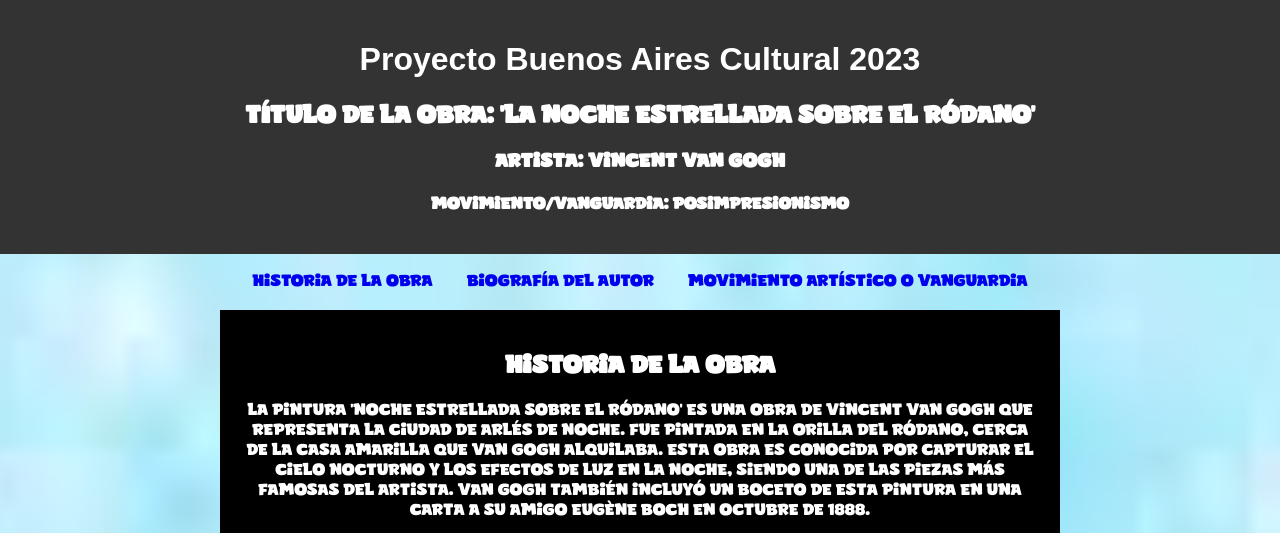
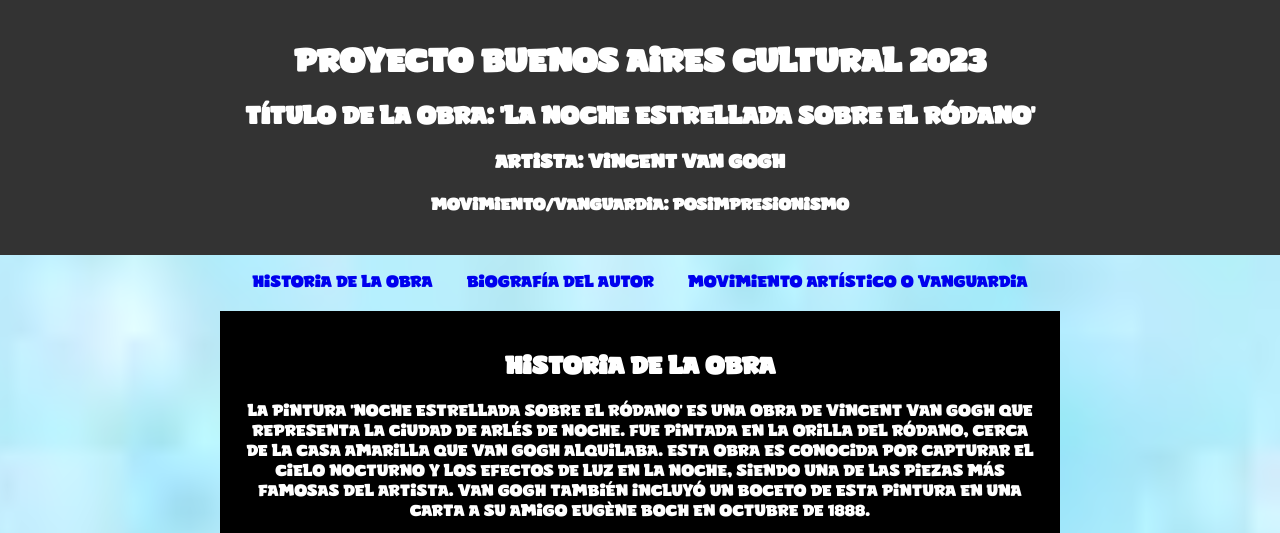
Before and after one commit to sanlaulecasagame/infodevanguardiasepica, a plain HTML site: page index.html in a window 1280 px wide. Shown: the top 533 px of the page. Drawn offline with Linux system fonts and the light colour scheme.

Commit message:
Update styles.css

```diff
--- a/styles.css
+++ b/styles.css
@@ -13,10 +13,6 @@ body {
 }
 h1, h2, h3, p {
     font-family: 'Super Sedan', sans-serif;
-}
-h1 {
-    font-family: 'Angels', sans-serif;
-    src: url('Angels.ttf') format('truetype');
 }
 .centrado {
     position: relative; /* Cambia la posición a relativa */
```
